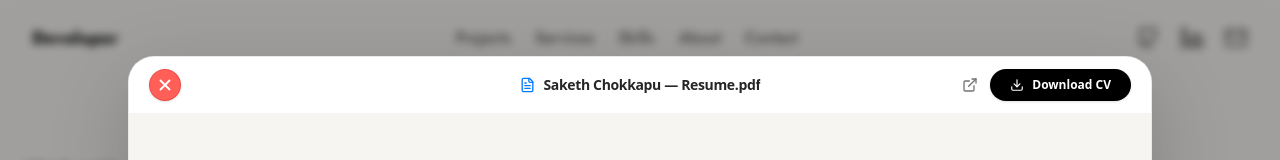
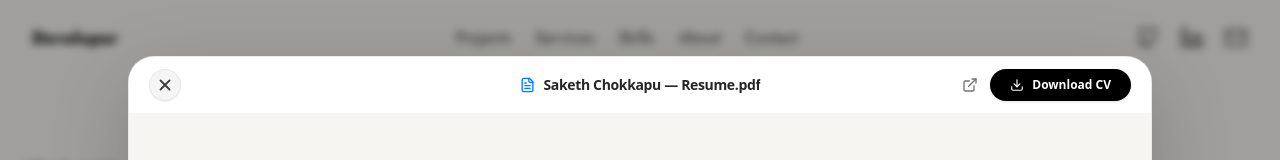
Before and after one commit to Ch-saketh/saketh-chokkapu-portfolio, a React (Vite) app in the folder Portfolio/: page / in a window 1280 px wide. Both pictures are taken after a click on the button "View CV". Shown: the top 160 px of the page. Built offline with nearby package versions, Linux system fonts and the light colour scheme; a web font is replaced by a local one.

Commit message:
style: Change Close X button from red to dark black highlight on hover

```diff
--- a/Portfolio/src/components/Home/CVModal.tsx
+++ b/Portfolio/src/components/Home/CVModal.tsx
@@ -244,14 +244,14 @@ export const CVModal: React.FC<CVModalProps> = ({
           >
             {/* ================= THIN NEAT WHITE HEADER ================= */}
             <div className="relative flex items-center justify-between px-4 sm:px-5 py-3 bg-white border-b border-neutral-100 select-none shrink-0 gap-2">
-              {/* Single Red Close (X) Button on Far Left */}
+              {/* Single Bold Close (X) Button on Far Left */}
               <div className="flex items-center">
                 <button
                   onClick={onClose}
                   title="Close (Esc)"
-                  className="w-8 h-8 rounded-full bg-[#FF5F56] hover:bg-[#E0443E] active:bg-[#C93832] text-white border border-[#E0443E]/60 shadow-sm hover:shadow-md transition-all duration-200 flex items-center justify-center cursor-pointer active:scale-90 shrink-0"
+                  className="w-8 h-8 rounded-full bg-neutral-100 hover:bg-black active:bg-neutral-900 text-neutral-700 hover:text-white border border-neutral-200/80 hover:border-black shadow-2xs hover:shadow-md transition-all duration-200 flex items-center justify-center cursor-pointer active:scale-90 shrink-0 group"
                 >
-                  <X className="w-4.5 h-4.5 stroke-[2.5]" />
+                  <X className="w-4.5 h-4.5 stroke-[2.5] transition-colors" />
                 </button>
               </div>
 
```
